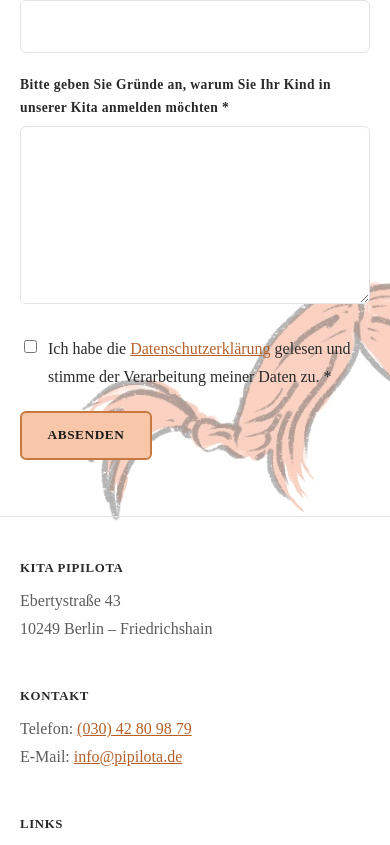
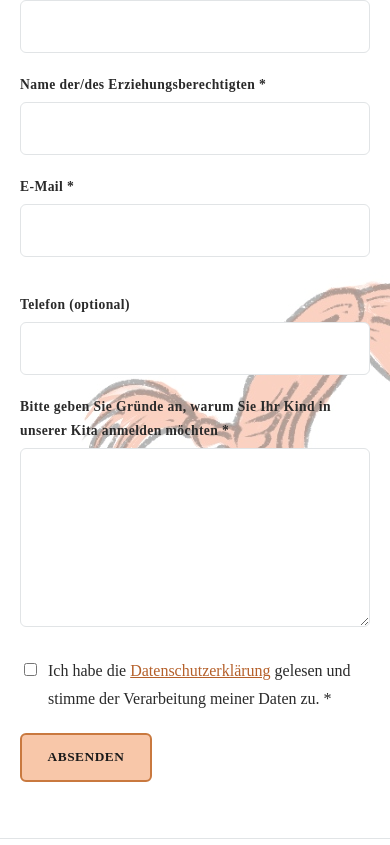
Before and after one commit to kita-pipilota/kita-pipilota.github.io, an Astro site: page /de/anmeldung in a window 390 px wide. Shown: the part 1448-2293 px from the top of the page. Built offline with nearby package versions, Linux system fonts and the light colour scheme; Astro itself is replaced by a stand-in of ours.

Commit message:
Add email, phone and parent name fields to the admission form (de/es)

```diff
--- a/src/components/ContactForm.astro
+++ b/src/components/ContactForm.astro
@@ -21,6 +21,9 @@ const labels = {
     male: 'männlich',
     diverse: 'divers',
     language: 'Zu Hause gesprochene Muttersprache *',
+    parent: 'Name der/des Erziehungsberechtigten *',
+    email: 'E-Mail *',
+    phone: 'Telefon (optional)',
     message:
       'Bitte geben Sie Gründe an, warum Sie Ihr Kind in unserer Kita anmelden möchten *',
     consentBefore: 'Ich habe die ',
@@ -42,6 +45,9 @@ const labels = {
     male: 'masculino',
     diverse: 'diverso',
     language: 'Lengua materna hablada en casa *',
+    parent: 'Nombre del padre/madre o tutor/a *',
+    email: 'Correo electrónico *',
+    phone: 'Teléfono (opcional)',
     message:
       'Por favor, indique los motivos por los que quiere inscribir a su hijo/a en nuestra Kita *',
     consentBefore: 'He leído la ',
@@ -110,6 +116,22 @@ const FORM_ENDPOINT = endpoints[lang];
     </div>
 
     <div class="field">
+      <label for="parent">{l.parent}</label>
+      <input id="parent" name="Erziehungsberechtigte" type="text" autocomplete="name" required />
+    </div>
+
+    <div class="field-row">
+      <div class="field">
+        <label for="email">{l.email}</label>
+        <input id="email" name="E-Mail" type="email" autocomplete="email" required />
+      </div>
+      <div class="field">
+        <label for="phone">{l.phone}</label>
+        <input id="phone" name="Telefon" type="tel" autocomplete="tel" />
+      </div>
+    </div>
+
+    <div class="field">
       <label for="message">{l.message}</label>
       <textarea id="message" name="Nachricht" rows="5" required></textarea>
     </div>
@@ -170,6 +192,8 @@ const FORM_ENDPOINT = endpoints[lang];
   }
 
   input[type='text'],
+  input[type='email'],
+  input[type='tel'],
   input[type='date'],
   textarea {
     width: 100%;
```
